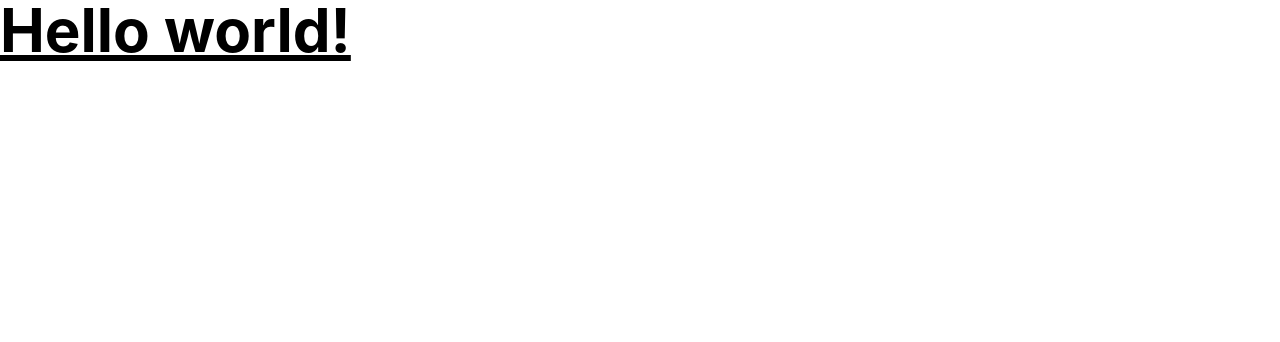
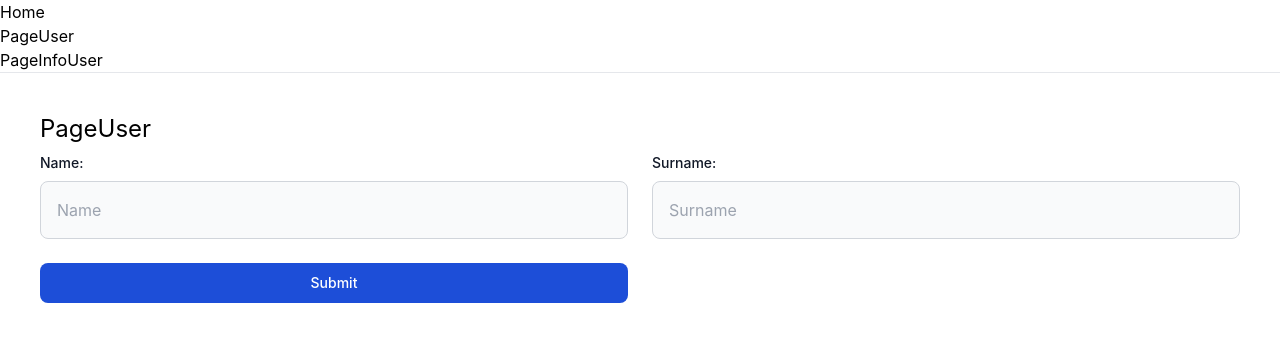
Before and after one commit to ost-cas-fee-adv-22-23/design-system-component-library-yeahyeahyeah, a React (Create React App) app: page /pageuser in a window 1280 px wide. Shown: the top 342 px of the page. Built offline with nearby package versions, Linux system fonts and the light colour scheme.

Commit message:
add some components and context for testing

```diff
--- a/package.json
+++ b/package.json
@@ -12,6 +12,7 @@
 		"@types/react-dom": "^18.0.9",
 		"react": "^18.2.0",
 		"react-dom": "^18.2.0",
+		"react-router-dom": "^6.4.3",
 		"react-scripts": "5.0.1",
 		"typescript": "^4.9.3",
 		"web-vitals": "^2.1.4"
--- a/src/App.tsx
+++ b/src/App.tsx
@@ -1,6 +1,71 @@
-import React from "react"
-import "./App.css"
+import React from 'react';
+import { Link, Outlet, Route, Routes } from 'react-router-dom';
+import './App.css';
+import PageInfoUser from './components/PageInfoUser';
+import PageUser from './components/PageUser';
 
 export default function App() {
-	return <h1 className="text-6xl font-bold underline">Hello world!</h1>
+  return (
+    <Routes>
+      <Route path="/" element={<Layout />}>
+        <Route index element={<Home />} />
+        <Route path="pageuser" element={<PageUser />} />
+        <Route path="pageinfouser" element={<PageInfoUser />} />
+
+        {/* Using path="*"" means "match anything", so this route
+                acts like a catch-all for URLs that we don't have explicit
+                routes for. */}
+        <Route path="*" element={<NoMatch />} />
+      </Route>
+    </Routes>
+  );
 }
+
+function Layout() {
+  return (
+    <div>
+      {/* A "layout route" is a good place to put markup you want to
+          share across all the pages on your site, like navigation. */}
+      <nav>
+        <ul>
+          <li>
+            <Link to="/">Home</Link>
+          </li>
+          <li>
+            <Link to="/pageuser">PageUser</Link>
+          </li>
+          <li>
+            <Link to="/pageinfouser">PageInfoUser</Link>
+          </li>
+        </ul>
+      </nav>
+
+      <hr />
+
+      {/* An <Outlet> renders whatever child route is currently active,
+          so you can think about this <Outlet> as a placeholder for
+          the child routes we defined above. */}
+
+      <Outlet />
+    </div>
+  );
+}
+
+function Home() {
+  return (
+    <div>
+      <h2>Home</h2>
+    </div>
+  );
+}
+
+function NoMatch() {
+  return (
+    <div>
+      <h2>Nothing to see here!</h2>
+      <p>
+        <Link to="/">Go to the home page</Link>
+      </p>
+    </div>
+  );
+}
--- /dev/null
+++ b/src/components/Button.tsx
@@ -0,0 +1,15 @@
+import React from 'react';
+
+const Button = ({ label, fCallBack }: any) => {
+  return (
+    <button
+      onClick={fCallBack}
+      type="button"
+      className="text-white bg-blue-700 hover:bg-blue-800 focus:ring-4 focus:outline-none focus:ring-blue-300 font-medium rounded-lg text-sm w-full sm:w-auto px-5 py-2.5 text-center dark:bg-blue-600 dark:hover:bg-blue-700 dark:focus:ring-blue-800"
+    >
+      {label}
+    </button>
+  );
+};
+
+export default Button;
--- /dev/null
+++ b/src/components/Input.tsx
@@ -0,0 +1,36 @@
+import React from 'react';
+
+const InputField = ({
+  id,
+  label,
+  value,
+  name,
+  placeholder,
+  type,
+  fCallBack,
+}: any) => {
+  return (
+    <div className="form-group">
+      {label && (
+        <label
+          htmlFor={id}
+          className="block mb-2 text-sm font-medium text-gray-900 dark:text-white"
+        >
+          {label}:
+        </label>
+      )}
+      <input
+        id={id}
+        className="block w-full p-4 text-gray-900 border border-gray-300 rounded-lg bg-gray-50 sm:text-md focus:ring-blue-500 focus:border-blue-500 dark:bg-gray-700 dark:border-gray-600 dark:placeholder-gray-400 dark:text-white dark:focus:ring-blue-500 dark:focus:border-blue-500"
+        aria-label={label}
+        value={value}
+        name={name}
+        placeholder={placeholder}
+        type={type}
+        onChange={fCallBack}
+      />
+    </div>
+  );
+};
+
+export default InputField;
--- /dev/null
+++ b/src/components/PageInfoUser.tsx
@@ -0,0 +1,26 @@
+import { ReactElement, useContext, useEffect } from 'react';
+import { GlobalContext } from '../context/context';
+
+const PageInfoUser = (): ReactElement => {
+  const { user } = useContext(GlobalContext);
+
+  useEffect(() => console.log('PageInfoUser', user), [user]);
+
+  return (
+    <div className="text-black">
+      <h2 className="text-2xl ">User Info</h2>
+      <div className=" w-60">
+        <div className="flex">
+          <p className="mr-2">Name : </p>
+          <p>{user?.name}</p>
+        </div>
+
+        <div className="flex">
+          <p className="mr-2">SurName : </p>
+          <p>{user?.surname}</p>
+        </div>
+      </div>
+    </div>
+  );
+};
+export default PageInfoUser;
--- /dev/null
+++ b/src/components/PageUser.tsx
@@ -0,0 +1,49 @@
+import React, { ReactElement, useContext, useEffect, useState } from 'react';
+import Button from './Button';
+import InputField from './Input';
+import { GlobalContext } from '../context/context';
+
+const PageUser = (): ReactElement => {
+  const { user, setUser } = useContext(GlobalContext);
+  const [name, setName] = useState<string>('');
+  const [surName, setSurName] = useState<string>('');
+
+  useEffect(() => console.log('PageUser', user), [user]);
+
+  return (
+    <div className="p-10">
+      <h2 className="text text-2xl pb-2">PageUser</h2>
+      <form>
+        <div className="grid gap-6 mb-6 md:grid-cols-2">
+          <InputField
+            id="large-input"
+            label="Name"
+            value={name}
+            name="name"
+            placeholder="Name"
+            type="text"
+            fCallBack={(data: any) => setName(data.target.value)}
+          />
+          <InputField
+            id="large-input"
+            label="Surname"
+            value={surName}
+            name="surname"
+            placeholder="Surname"
+            type="text"
+            fCallBack={(data: any) => setSurName(data.target.value)}
+          />
+          <Button
+            label={'Submit'}
+            fCallBack={() => {
+              setUser({ name: name, surname: surName });
+              setName('');
+              setSurName('');
+            }}
+          />
+        </div>
+      </form>
+    </div>
+  );
+};
+export default PageUser;
--- /dev/null
+++ b/src/context/context.tsx
@@ -0,0 +1,29 @@
+import { useState, createContext } from 'react';
+
+export interface ContextProps {
+  user: User | undefined;
+  setUser: (user: User) => void;
+}
+
+export interface User {
+  name: string;
+  surname: string;
+}
+
+interface GlobalContextProviderProps {
+  children: React.ReactNode;
+}
+
+export const GlobalContext = createContext({} as ContextProps);
+
+const GlobalContextProvider: React.FC<GlobalContextProviderProps> = ({
+  children,
+}) => {
+  const [user, setUser] = useState<User>();
+  return (
+    <GlobalContext.Provider value={{ user, setUser }}>
+      {children}
+    </GlobalContext.Provider>
+  );
+};
+export default GlobalContextProvider;
--- a/src/index.css
+++ b/src/index.css
@@ -3,15 +3,14 @@
 @tailwind utilities;
 
 body {
-	margin: 0;
-	font-family: -apple-system, BlinkMacSystemFont, "Segoe UI", "Roboto",
-		"Oxygen", "Ubuntu", "Cantarell", "Fira Sans", "Droid Sans",
-		"Helvetica Neue", sans-serif;
-	-webkit-font-smoothing: antialiased;
-	-moz-osx-font-smoothing: grayscale;
+  font-family: -apple-system, BlinkMacSystemFont, 'Segoe UI', 'Roboto', 'Oxygen',
+    'Ubuntu', 'Cantarell', 'Fira Sans', 'Droid Sans', 'Helvetica Neue',
+    sans-serif;
+  -webkit-font-smoothing: antialiased;
+  -moz-osx-font-smoothing: grayscale;
 }
 
 code {
-	font-family: source-code-pro, Menlo, Monaco, Consolas, "Courier New",
-		monospace;
+  font-family: source-code-pro, Menlo, Monaco, Consolas, 'Courier New',
+    monospace;
 }
--- a/src/index.tsx
+++ b/src/index.tsx
@@ -3,14 +3,20 @@ import ReactDOM from 'react-dom/client';
 import './index.css';
 import App from './App';
 import reportWebVitals from './reportWebVitals';
+import { BrowserRouter } from 'react-router-dom';
+import GlobalContextProvider from './context/context';
 
 const root = ReactDOM.createRoot(
-  document.getElementById('root') as HTMLElement
+  document.getElementById('root') as HTMLElement,
 );
 root.render(
   <React.StrictMode>
-    <App />
-  </React.StrictMode>
+    <GlobalContextProvider>
+      <BrowserRouter>
+        <App />
+      </BrowserRouter>
+    </GlobalContextProvider>
+  </React.StrictMode>,
 );
 
 // If you want to start measuring performance in your app, pass a function
```
Also changed, not shown: 1 other file (tests, documents, lock files or other folders).
